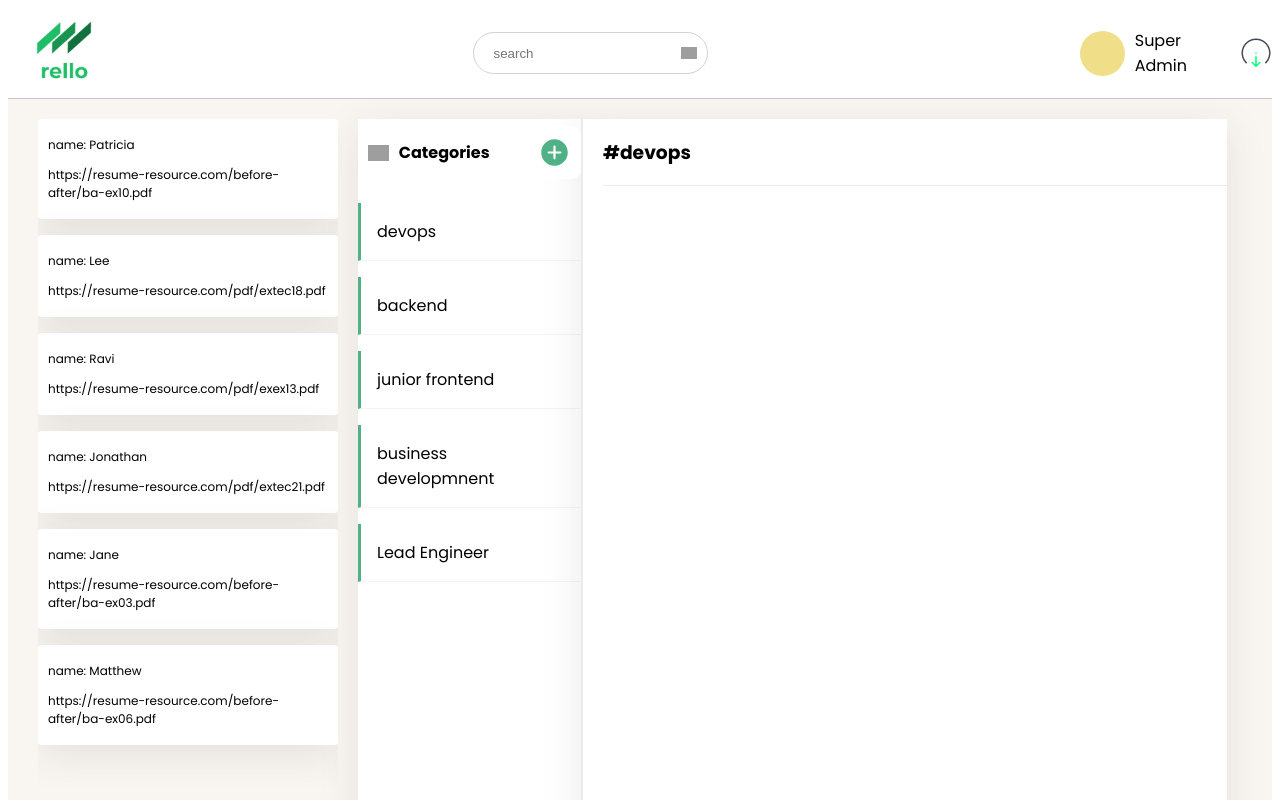
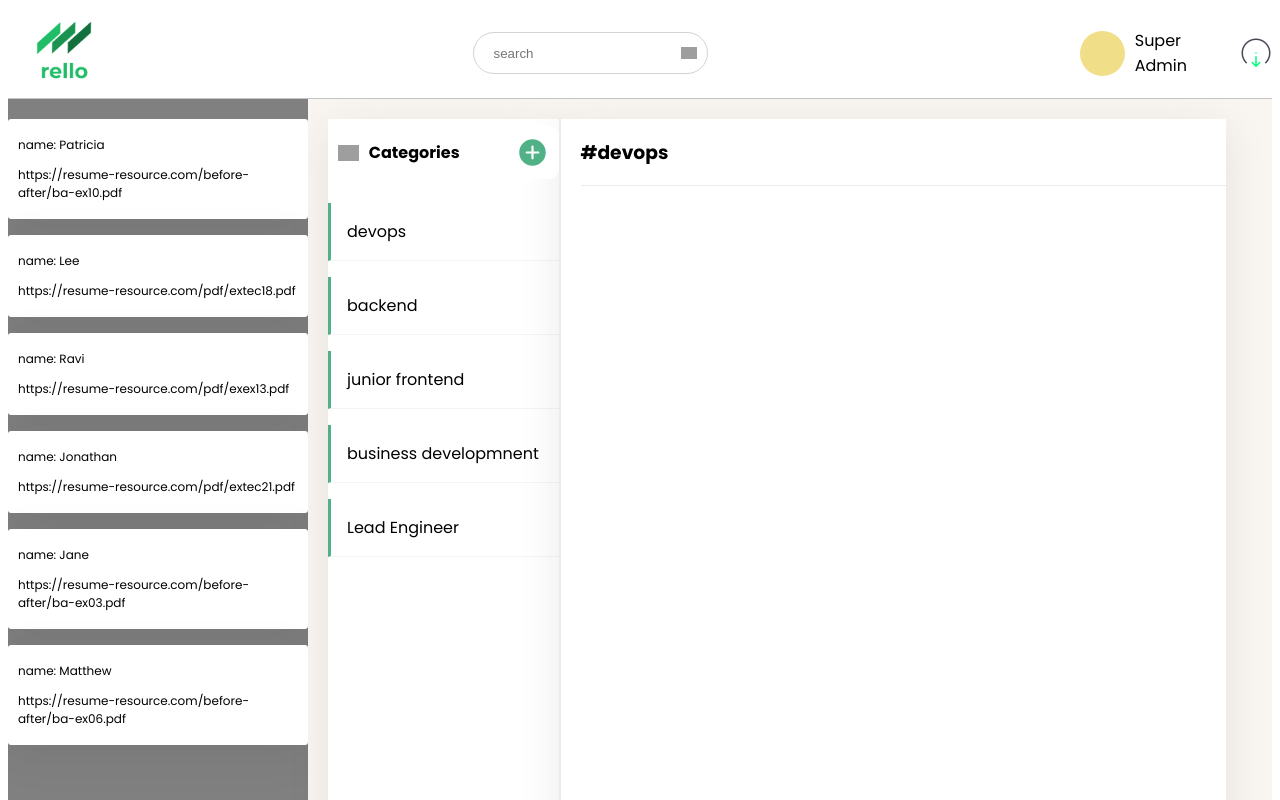
Before and after one commit to stepinfwd/react-draggable, a React (Create React App) app: page / in a window 1280 px wide. Shown: the top 800 px of the page. Built offline with nearby package versions, Linux system fonts and the light colour scheme; grey boxes are pictures that could not be loaded.

Commit message:
corrected data flow

```diff
--- a/src/App.js
+++ b/src/App.js
@@ -1,36 +1,60 @@
 import { DragDropContext } from "react-beautiful-dnd";
-import { v4 as uuidv4 } from "uuid";
 import React, { useState, useEffect } from "react";
-import ResumeCard from "./components/resume/resumeContainer";
 import "./App.scss";
 import Header from "./Layout/Header/Header";
 import Footer from "./Layout/Footer/Footer";
 import CategorySidebar from "./components/category/category-sidebar";
 import CategoryContainer from "./components/category/category-container";
 import ResumeContainer from "./components/resume/resumeContainer";
+import { Droppable, Draggable } from "react-beautiful-dnd";
 import { initialData } from "./components/data";
 function App() {
   const [resume, setResume] = useState(initialData.record);
   const [category, setCategory] = useState([
-    { id: 1, name: "devops" },
-    { id: 2, name: "backend" },
-    { id: 3, name: "junior frontend" },
-    { id: 4, name: "business developmnent" },
-    { id: 5, name: "Lead Engineer" },
+    { id: 1, name: "devops",items:[] },
+    { id: 2, name: "backend",items:[] },
+    { id: 3, name: "junior frontend",items:[] },
+    { id: 4, name: "business developmnent",items:[] },
+    { id: 5, name: "Lead Engineer",items:[] },
   ]);
   const [selectedCategory, setselectedCategory] = useState(category[0]);
 
   const handleSelectedCategory = (selected) => {
     setselectedCategory(selected);
   };
+  const onDragEnd = (result, columns, setColumns) => {
+
+
+  };
+
   return (
     <div className="App">
       <Header />
-      <DragDropContext>
+      <DragDropContext
+        onDragEnd={(result) => onDragEnd(result, category, setCategory)}
+      >
         <div className="layout__container">
-          <ResumeContainer resume={resume} />
-          <CategorySidebar category={category} setselectedCategory={setselectedCategory}  handleSelectedCategory={handleSelectedCategory}/>
-          <CategoryContainer selectedCategory={selectedCategory}/>
+          <Droppable droppableId="droppable-1" type="PERSON">
+            {(provided, snapshot) => (
+              <div
+                ref={provided.innerRef}
+                style={{
+                  backgroundColor: snapshot.isDraggingOver ? "blue" : "grey",
+                }}
+                {...provided.droppableProps}
+              >
+                <ResumeContainer resume={resume} />
+                {provided.placeholder}
+              </div>
+            )}
+          </Droppable>
+
+          <CategorySidebar
+            category={category}
+            setselectedCategory={setselectedCategory}
+            handleSelectedCategory={handleSelectedCategory}
+          />
+          <CategoryContainer selectedCategory={selectedCategory} />
         </div>
       </DragDropContext>
 
--- a/src/components/category/category-sidebar.jsx
+++ b/src/components/category/category-sidebar.jsx
@@ -16,7 +16,10 @@ function CategorySidebar({category,setselectedCategory,handleSelectedCategory})
   const handleAdd = () => {
     const channelName = prompt("add a new category");
   };
-   handleSelectedCategory = (item) => {
+   handleSelectedCategory = (item) => { <div className="singleResume__container">
+        <p>name: {item.name}</p>
+        <p>{item.resume}</p>
+    </div>
     setselectedCategory(item)
   };
 
--- a/src/components/data.js
+++ b/src/components/data.js
@@ -1,24 +1,24 @@
 export const initialData = {
   record: [
     {
-      id: 1,
+      id: "1",
       name: "Patricia",
       resume: "https://resume-resource.com/before-after/ba-ex10.pdf",
     },
     {
-      id: 2,
+      id:"2",
 
       name: "Lee",
       resume: "https://resume-resource.com/pdf/extec18.pdf",
     },
     {
-      id: 3,
+      id:"3",
 
       name: "Ravi",
       resume: "https://resume-resource.com/pdf/exex13.pdf",
     },
     {
-      id: 4,
+      id:"4",
 
       name: "Jonathan",
       resume: "https://resume-resource.com/pdf/extec21.pdf",
@@ -28,7 +28,7 @@ export const initialData = {
       resume: "https://resume-resource.com/before-after/ba-ex03.pdf",
     },
     {
-      id: 5,
+      id:"5",
 
       name: "Matthew",
       resume: "https://resume-resource.com/before-after/ba-ex06.pdf",
--- a/src/components/resume/resumeContainer.jsx
+++ b/src/components/resume/resumeContainer.jsx
@@ -1,13 +1,24 @@
 import React, { useState } from "react";
 import { initialData } from "../data";
 import SingleResume from "./singleResume";
+import { Draggable } from "react-beautiful-dnd";
+
 function ResumeContainer({resume}) {
-  // const [resumeData, setresumeData] = useState(initialData);
-  console.log("resume asd", resume.record);
+  // console.log("resume in asdasda",resume)
   return (
     <div className="Resume__container__global">
-      {resume.map((resume,index) => (
-        <SingleResume  key={index} resume={resume} />
+      {resume.map((item,index) => (
+        <Draggable draggableId={item.id} index={0}>
+        {(provided, snapshot) => (
+          <div
+            ref={provided.innerRef}
+            {...provided.draggableProps}
+            {...provided.dragHandleProps}
+          >
+        <SingleResume  key={index} resume={item} />
+          </div>
+        )}
+      </Draggable>
       ))}
     </div>
   );
--- a/src/scss/components/resume-container.scss
+++ b/src/scss/components/resume-container.scss
@@ -1,6 +1,6 @@
 .Resume__container__global {
   margin-top: 20px;
-  margin-left: 30px;
+  // margin-left: 30px;
   height: 90vh;
   // background-color: chartreuse;
   overflow-y: scroll;
```
Also changed, not shown: src/components/resume/singleResume.jsx (+5 -5 lines).
